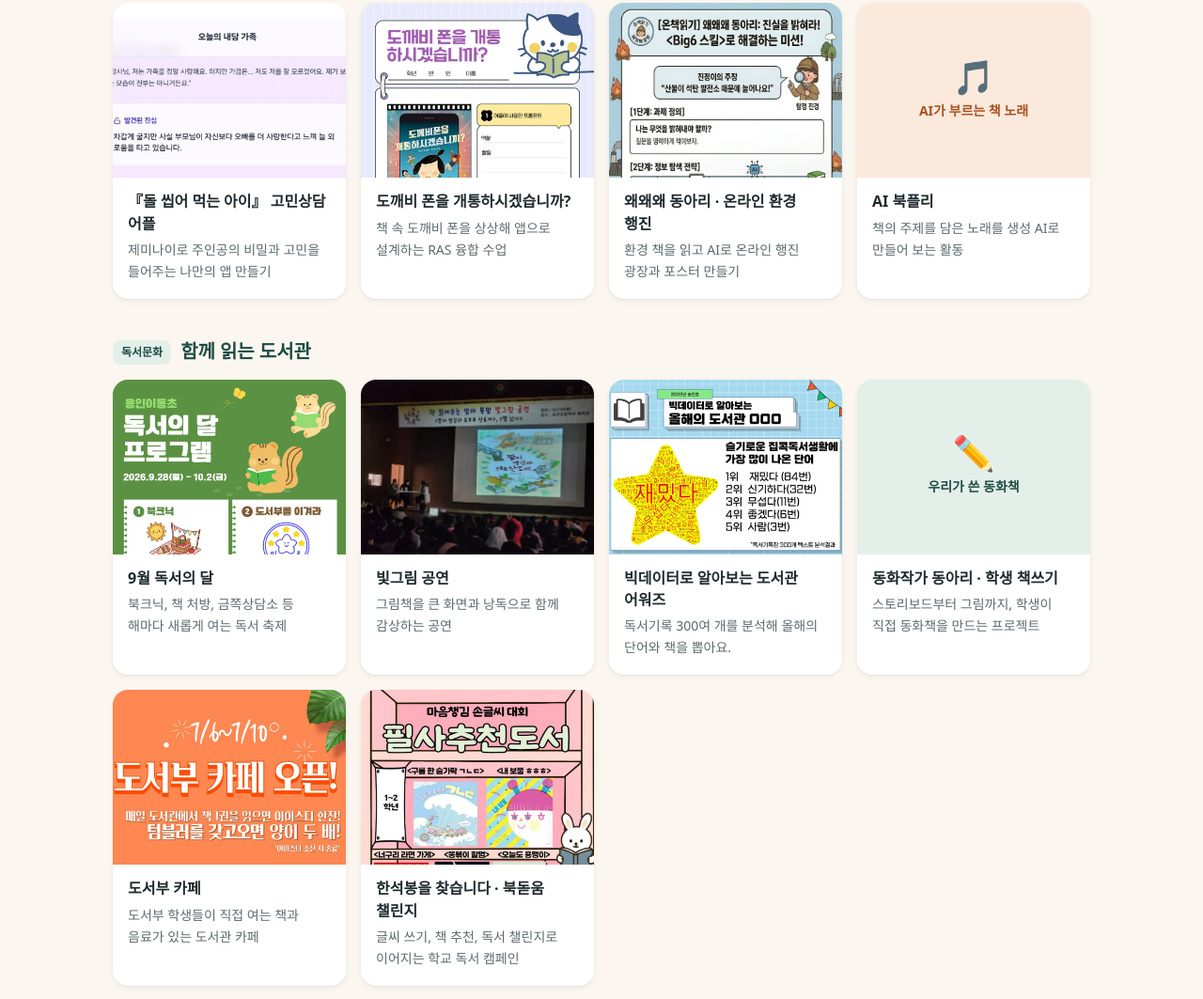
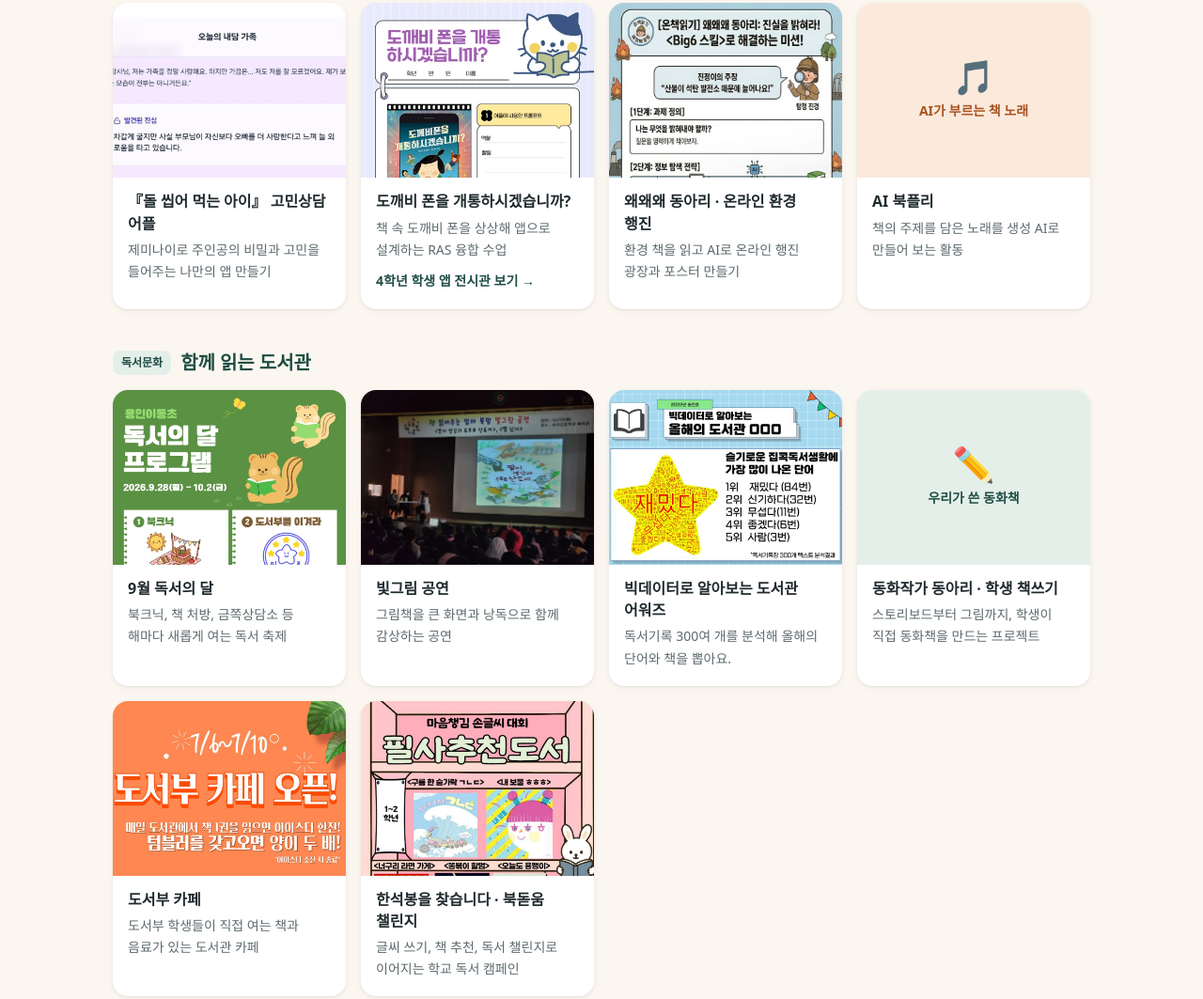
Before and after one commit to daeyn92-ctrl/daeyn92-ctrl.github.io, a plain HTML site: page index.html in a window 1280 px wide. Shown: the part 3354-4417 px from the top of the page at 94% size. Drawn offline with Linux system fonts and the light colour scheme; a web font is replaced by a local one.

Commit message:
도깨비폰 카드에 학생 앱 전시관(bookfesta) 링크 추가
Co-Authored-By: Claude Opus 5.5 <noreply@anthropic.com>

```diff
--- a/index.html
+++ b/index.html
@@ -154,6 +154,8 @@ a.wcard:hover{transform:translateY(-4px);box-shadow:var(--shadow-md)}
 .pcard .body{padding:14px 16px 18px}
 .pcard h4{font-size:var(--fs-base);line-height:var(--lh-snug);margin-bottom:4px}
 .pcard p{font-size:var(--fs-sm);color:var(--text-muted)}
+.pcard .plink{display:inline-block;margin-top:10px;font-size:var(--fs-sm);font-weight:var(--fw-bold);color:var(--text-brand);text-decoration:none}
+.pcard .plink:hover{text-decoration:underline}
 
 /* contact */
 .contact{background:var(--green);color:var(--text-on-dark);border-radius:var(--r-lg);padding:44px 36px;text-align:center}
@@ -353,7 +355,7 @@ footer{text-align:center;font-size:var(--fs-sm);color:var(--text-muted);padding:
       <div class="group-head"><span class="tag ai">AI</span><h3>AI와 함께하는 독후활동</h3></div>
       <div class="programs">
         <div class="pcard"><img src="images/ai-app-dialog.jpg" alt="학생이 만든 상담 어플의 '발견된 진심' 화면"><div class="body"><h4>『돌 씹어 먹는 아이』 고민상담 어플</h4><p>제미나이로 주인공의 비밀과 고민을 들어주는 나만의 앱 만들기</p></div></div>
-        <div class="pcard"><img src="images/dokkaebi-43.jpg" alt="도깨비폰 활동지"><div class="body"><h4>도깨비 폰을 개통하시겠습니까?</h4><p>책 속 도깨비 폰을 상상해 앱으로 설계하는 RAS 융합 수업</p></div></div>
+        <div class="pcard"><img src="images/dokkaebi-43.jpg" alt="도깨비폰 활동지"><div class="body"><h4>도깨비 폰을 개통하시겠습니까?</h4><p>책 속 도깨비 폰을 상상해 앱으로 설계하는 RAS 융합 수업</p><a class="plink" href="https://daeyn92-ctrl.github.io/bookfesta/" target="_blank" rel="noopener">4학년 학생 앱 전시관 보기 →</a></div></div>
         <div class="pcard"><img src="images/whywhy.jpg" alt="왜왜왜 동아리 진실을 밝혀라 활동지"><div class="body"><h4>왜왜왜 동아리 · 온라인 환경 행진</h4><p>환경 책을 읽고 AI로 온라인 행진 광장과 포스터 만들기</p></div></div>
         <div class="pcard"><div class="noimg ai" aria-hidden="true"><span>🎵</span><small>AI가 부르는 책 노래</small></div><div class="body"><h4>AI 북플리</h4><p>책의 주제를 담은 노래를 생성 AI로 만들어 보는 활동</p></div></div>
       </div>
```
